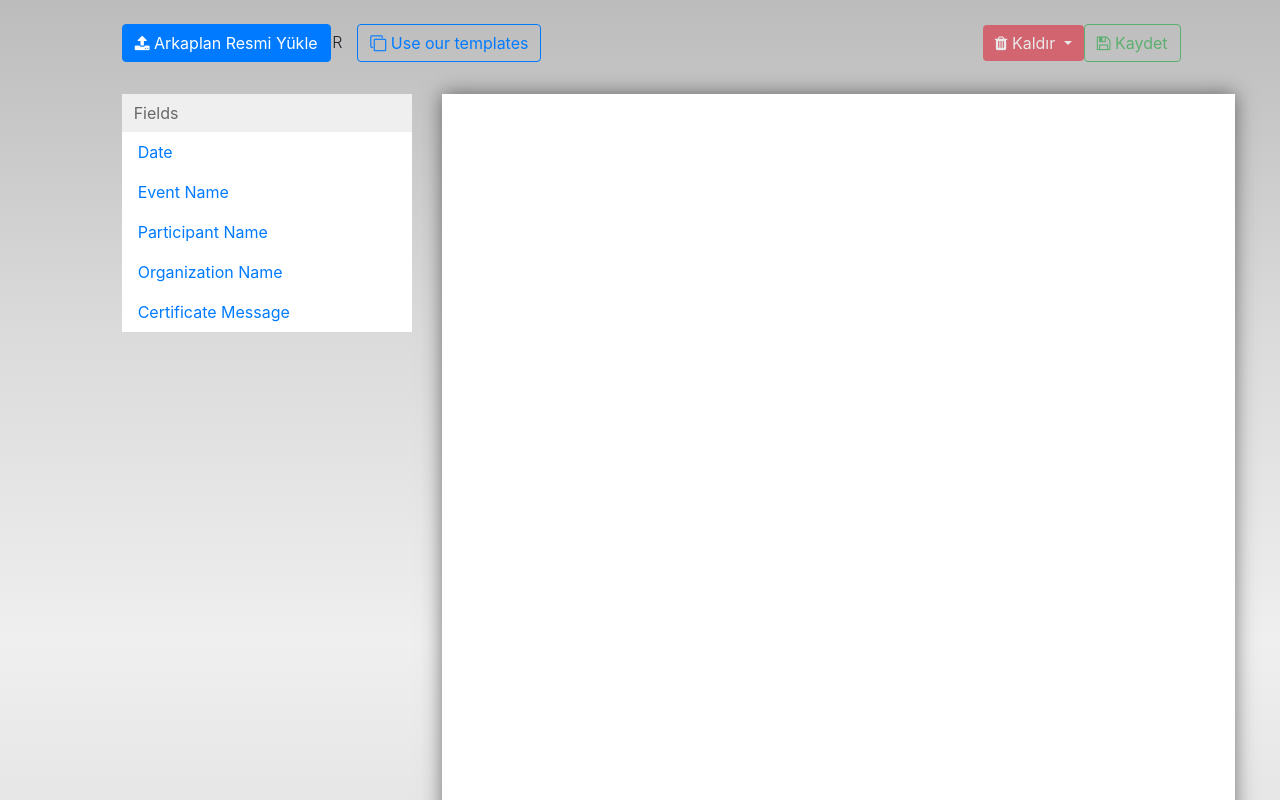
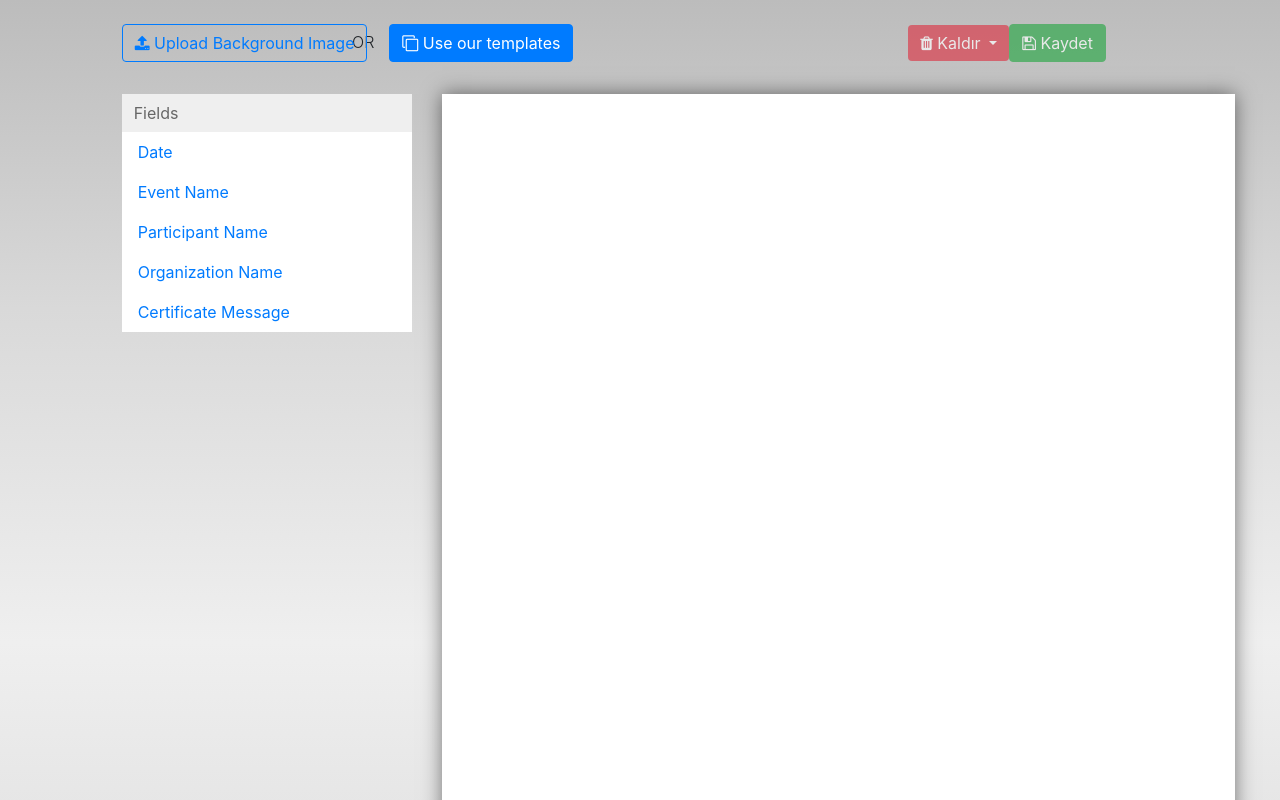
Before and after one commit to printo-project/printo-project.github.io, a Vue app: page /#/builder in a window 1280 px wide. Shown: the top 800 px of the page. Built offline with nearby package versions, Linux system fonts and the light colour scheme.

Commit message:
Fixed icons and button texts.

```diff
--- a/src/components/Draggable/DraggableItem.vue
+++ b/src/components/Draggable/DraggableItem.vue
@@ -55,7 +55,6 @@ export default {
           inertia: true,
           restrict: {
             restriction: 'parent',
-            endOnly: true,
             elementRect: {
               top: 0,
               left: 0,
--- a/src/components/Header/ImageUpload.vue
+++ b/src/components/Header/ImageUpload.vue
@@ -1,7 +1,7 @@
 <template>
   <form action="myform.cgi" class="invoice-upload">
-    <label class="btn btn-primary">
-      <i class="fa fa-upload" aria-hidden="true"></i> Arkaplan Resmi Yükle
+    <label class="btn btn-outline-primary">
+      <i class="fa fa-upload" aria-hidden="true"></i> Upload Background Image
       <input type="file" name="fileupload" id="fileupload" value="value" @change="handleImageUpload" hidden>
     </label>
   </form>
--- a/src/components/Header/RemoveButtons.vue
+++ b/src/components/Header/RemoveButtons.vue
@@ -4,10 +4,10 @@
       <i class="fa fa-trash" aria-hidden="true"></i> Kaldır
     </button>
     <div class="dropdown-menu" aria-labelledby="btnGroupDrop1">
-      <a class="dropdown-item" href="#" @click="removeAllDraggableItems">Alanları Kaldır</a>
-      <a class="dropdown-item" href="#" @click="clearPageBackground">Resmi Kaldır</a>
+      <a class="dropdown-item" @click="removeAllDraggableItems">Alanları Kaldır</a>
+      <a class="dropdown-item" @click="clearPageBackground">Resmi Kaldır</a>
       <div class="dropdown-divider"></div>
-      <a class="dropdown-item" href="#" @click="clearAllDraggables">Tümünü Temizle</a>
+      <a class="dropdown-item" @click="clearAllDraggables">Tümünü Temizle</a>
     </div>
   </div>
 </template>
--- a/src/components/Header/SaveButton.vue
+++ b/src/components/Header/SaveButton.vue
@@ -1,5 +1,5 @@
 <template>
-  <button class="btn btn-outline-success" type="button" :disabled="disabled">
+  <button class="btn btn-success" type="button" :disabled="disabled">
     <i class="fa fa-floppy-o" aria-hidden="true"></i> Kaydet
   </button>
 </template>
--- a/src/components/Header/Topbar.vue
+++ b/src/components/Header/Topbar.vue
@@ -3,14 +3,14 @@
     <div class="col-md-2 offset-md-1">
       <image-upload />
     </div>
-    <p class="text-uppercase font-weight-light d-flex align-items-lg-end">OR</p>
+    <p class="text-uppercase font-weight-light d-flex align-items-lg-end" style="margin-left:2.5%;">OR</p>
     <div class="col-md-1">
-      <button class="btn btn-outline-primary" type="button" data-toggle="collapse" data-target="#collapse-templates" aria-expanded="false" aria-controls="collapseExample">
+      <button class="btn btn-primary" type="button" data-toggle="collapse" data-target="#collapse-templates" aria-expanded="false" aria-controls="collapseExample">
         <i class="fa fa-clone" aria-hidden="true"></i> Use our templates
       </button>
     </div>
 
-    <div class="col-md-4 offset-md-3">
+    <div class="col-md-4 offset-md-2">
       <div class="float-right">
         <remove-buttons :disabled="noItemsExist" />
         <save-button :disabled="noItemsExist" />
--- a/src/components/Sidebar/SidebarItem.vue
+++ b/src/components/Sidebar/SidebarItem.vue
@@ -4,7 +4,7 @@
   </li>
 
   <li v-else class="element nav-item" :class="{disabled: this.item.disabled}" @click="addDraggableItem({itemIndex: index, name: item.name})">
-    <a href="#" class="nav-link">{{ item.name }}</a>
+    <a href="javascript:void(0);" class="nav-link">{{ item.name }}</a>
   </li>
 </template>
 
```
